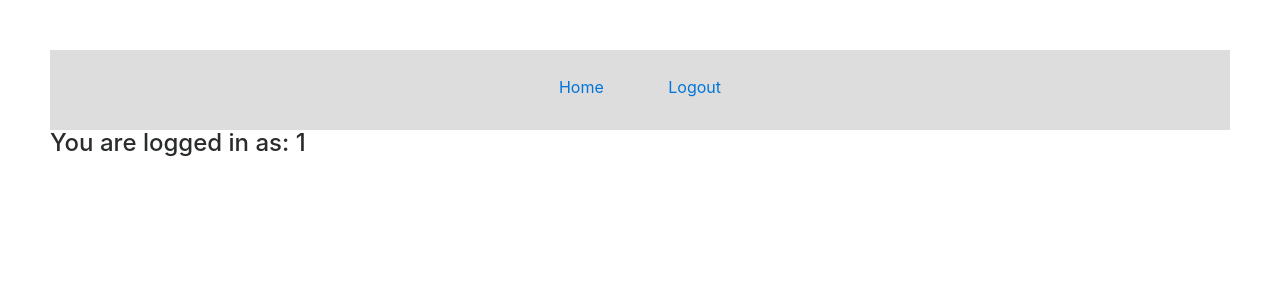
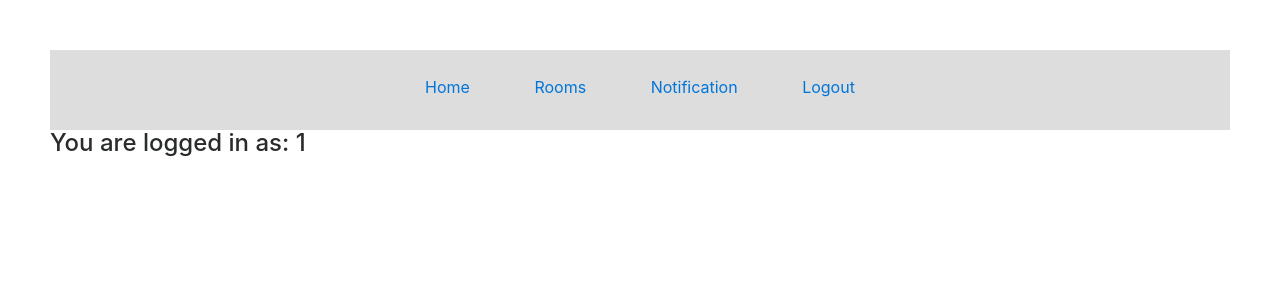
Before and after one commit to akul08/gossip_girl, a Flask app: page / in a window 1280 px wide. Shown: the top 300 px of the page. Run offline with Flask 2, Linux system fonts and the light colour scheme; the visitor is signed in with stand-in values (Sample User, id 1); some libraries are stand-ins or nearby versions.

Commit message:
add notfis, rooms, join, leave functions

```diff
--- a/forms.py
+++ b/forms.py
@@ -6,14 +6,10 @@ from wtforms.validators import Required
 class LoginForm(FlaskForm):
     username = StringField('UserName', validators=[Required()])
     password = PasswordField('Password', validators=[Required()])
-    # name = StringField('Name', validators=[Required()])
-    # room = StringField('Room', validators=[Required()])
     submit = SubmitField('Login')
 
 
 class RegisterForm(FlaskForm):
     username = StringField('UserName', validators=[Required()])
     password = PasswordField('Password', validators=[Required()])
-    # name = StringField('Name', validators=[Required()])
-    # room = StringField('Room', validators=[Required()])
     submit = SubmitField('Register')
--- a/server.py
+++ b/server.py
@@ -26,13 +26,14 @@ bcrypt = Bcrypt(app)
 login_manager = LoginManager()
 login_manager.init_app(app)
 
+all_rooms = ['suits', 'flash', 'game_of_thrones',
+             'impractical_jokers', 'gossip_girl', 'sherlock']
+
 
 def authenticated_only(f):
     @functools.wraps(f)
     def wrapped(*args, **kwargs):
-        # print '*' * 20, current_user
         if not current_user.is_authenticated:
-            print 'not authenticated_only'
             return redirect(url_for('login'))
         else:
             return f(*args, **kwargs)
@@ -45,10 +46,6 @@ def load_user(user_id):
     if not u:
         return None
     return User(u['_id'])
-
-
-def ack():
-    print 'message was received!'
 
 
 @app.route('/')
@@ -76,7 +73,6 @@ def login():
                                           form.password.data):
                 # session['username'] = form.username.data
                 user_obj = User(str(user['_id']))
-                print user_obj
                 login_user(user_obj)
                 flash('Login Successful')
                 return redirect(url_for('index'))
@@ -97,35 +93,104 @@ def register():
 
     form = RegisterForm()
     if form.validate_on_submit():
-        print form.username.data
         users = mongo.db.users
         existing_user_name = users.find_one({'name': form.username.data})
         if existing_user_name is None:
             hashpass = bcrypt.generate_password_hash(form.password.data)
             users.insert({'name': form.username.data,
-                          'password': hashpass})
+                          'password': hashpass,
+                          'rooms': []})
             session['username'] = form.username.data
             return redirect(url_for('index'))
+
         flash('Username already exists')
-
         return render_template('register.html', form=form)
     return render_template('register.html', form=form)
 
 
 @app.route('/logout')
+@authenticated_only
 def logout():
     logout_user()
     return redirect(url_for('login'))
 
 
-@app.route('/success')
-def success():
+@app.route('/rooms')
+@authenticated_only
+def rooms():
+    user_rooms = mongo.db.users.find_one(
+        {'_id': ObjectId(current_user.get_id())})['rooms']
+    all_rooms_dict = {k: 1 if k in user_rooms else 0 for k in all_rooms}
+    # return 'hi'
+    return render_template('rooms.html', all_rooms_dict=all_rooms_dict)
+
+
+@app.route('/follow/<room>/<goto_rooms>')
+@authenticated_only
+def follow(room, goto_rooms=False):
+    mongo.db.users.update({'_id': ObjectId(current_user.get_id())},
+                          {'$addToSet': {'rooms': room}})
+
+    print mongo.db.users.find_one({'_id': ObjectId(current_user.get_id())})['rooms']
+    if goto_rooms:
+        flash('Started following: ' + room)
+        return redirect(url_for('rooms'))
     return 'Success'
 
 
-@socketio.on('connect')
+@app.route('/unfollow/<room>/<goto_rooms>')
+@authenticated_only
+def unfollow(room, goto_rooms=False):
+    mongo.db.users.update({'_id': ObjectId(current_user.get_id())},
+                          {'$pull': {'rooms': room}})
+    print mongo.db.users.find_one({'_id': ObjectId(current_user.get_id())})['rooms']
+    if goto_rooms:
+        flash('Unfollowing: ' + room)
+        return redirect(url_for('rooms'))
+    return 'Success'
+
+
+@app.route('/inroom/<room>')
+@authenticated_only
+def inroom(room):
+    if mongo.db.users.find({'_id': ObjectId(current_user.get_id()),
+                            'rooms': room}).count():
+        return 'yes in room: ' + room
+    return 'Not in room: ' + room
+
+
+@app.route('/notifs')
+def notifs():
+    return render_template('notifs.html')
+
+
+@socketio.on('connect', namespace='/notifs')
 def test_connect():
-    emit('my response', {'data': 'Connected'}, callback=ack)
+    print '*' * 20
+    print 'Connected'
+    emit('my_response', {'data': 'Connected'})
+
+
+@socketio.on('joined', namespace='/notifs')
+def joined(message):
+    user = mongo.db.users.find_one({'_id': ObjectId(current_user.get_id())})
+
+    for room in user['rooms']:
+        join_room(room)
+        # emit('my_response', {'data': 'Joined ' + room})
+        emit('my_response',
+             {'data': user['name'] + ' Joined ' + room},
+             room=room)
+
+
+@socketio.on('left', namespace='/notifs')
+def left(message):
+    user = mongo.db.users.find_one({'_id': ObjectId(current_user.get_id())})
+    for room in user['rooms']:
+        leave_room(room)
+        emit('my_response',
+             {'data': user['name'] + ' Left ' + room},
+             room=room)
 
 
 @socketio.on('message')
--- a/static/main.css
+++ b/static/main.css
@@ -23,3 +23,14 @@ body {
     list-style: none;
     padding: 30px 30px;
 }
+.follow-link {
+    background: green;
+    padding: 20px;
+}
+.unfollow-link {
+    background: red;
+    padding: 20px;
+}
+.follow-link a, .unfollow-link a {
+    color: white;
+}
--- a/templates/base.html
+++ b/templates/base.html
@@ -8,6 +8,8 @@
     <link rel="stylesheet" type="text/css" href="https://cdnjs.cloudflare.com/ajax/libs/font-awesome/4.7.0/css/font-awesome.min.css">
     <link href="https://fonts.googleapis.com/css?family=Roboto|Roboto+Mono" rel="stylesheet">
     <link rel=stylesheet type=text/css href="{{ url_for('static', filename='main.css') }}">
+    <script type="text/javascript" src="https://cdnjs.cloudflare.com/ajax/libs/jquery/3.1.1/jquery.min.js"></script>
+    <script type="text/javascript" src="//cdnjs.cloudflare.com/ajax/libs/socket.io/1.3.6/socket.io.min.js"></script>
     {% block style %}{% endblock %}
     {% block script %}{% endblock %}
 </head>
--- a/templates/header.html
+++ b/templates/header.html
@@ -6,6 +6,9 @@
             <li><a href="{{ url_for('register') }}">Register</a></li>
         {% endif %}
         {% if current_user.is_authenticated %}
+            {# <li><a href="{{ url_for('follow') }}">Follow</a></li> #}
+            <li><a href="{{ url_for('rooms') }}">Rooms</a></li>
+            <li><a href="{{ url_for('notifs') }}">Notification</a></li>
             <li><a href="{{ url_for('logout') }}">Logout</a></li>
         {% endif %}
     </ul>
--- a/templates/index.html
+++ b/templates/index.html
@@ -2,19 +2,6 @@
 
 {% block title %}
 	Main Page
-{% endblock %}
-
-{% block script %}
-	<script type="text/javascript" src="//cdnjs.cloudflare.com/ajax/libs/socket.io/1.3.6/socket.io.min.js"></script>
-	<script type="text/javascript" charset="utf-8">
-	    var socket = io.connect('http://' + document.domain + ':' + location.port);
-	    socket.on('connect', function() {
-	        socket.emit('my event', {data: 'I\'m connected!'});
-	    });
-	    socket.on('my response', function(msg) {
-	    	console.log(msg);
-	    });
-	</script>
 {% endblock %}
 
 {% block body %}
```
Also changed, not shown: templates/login.html (+7 -9 lines), templates/notifs.html (added, +32 -0 lines), templates/rooms.html (added, +14 -0 lines).
